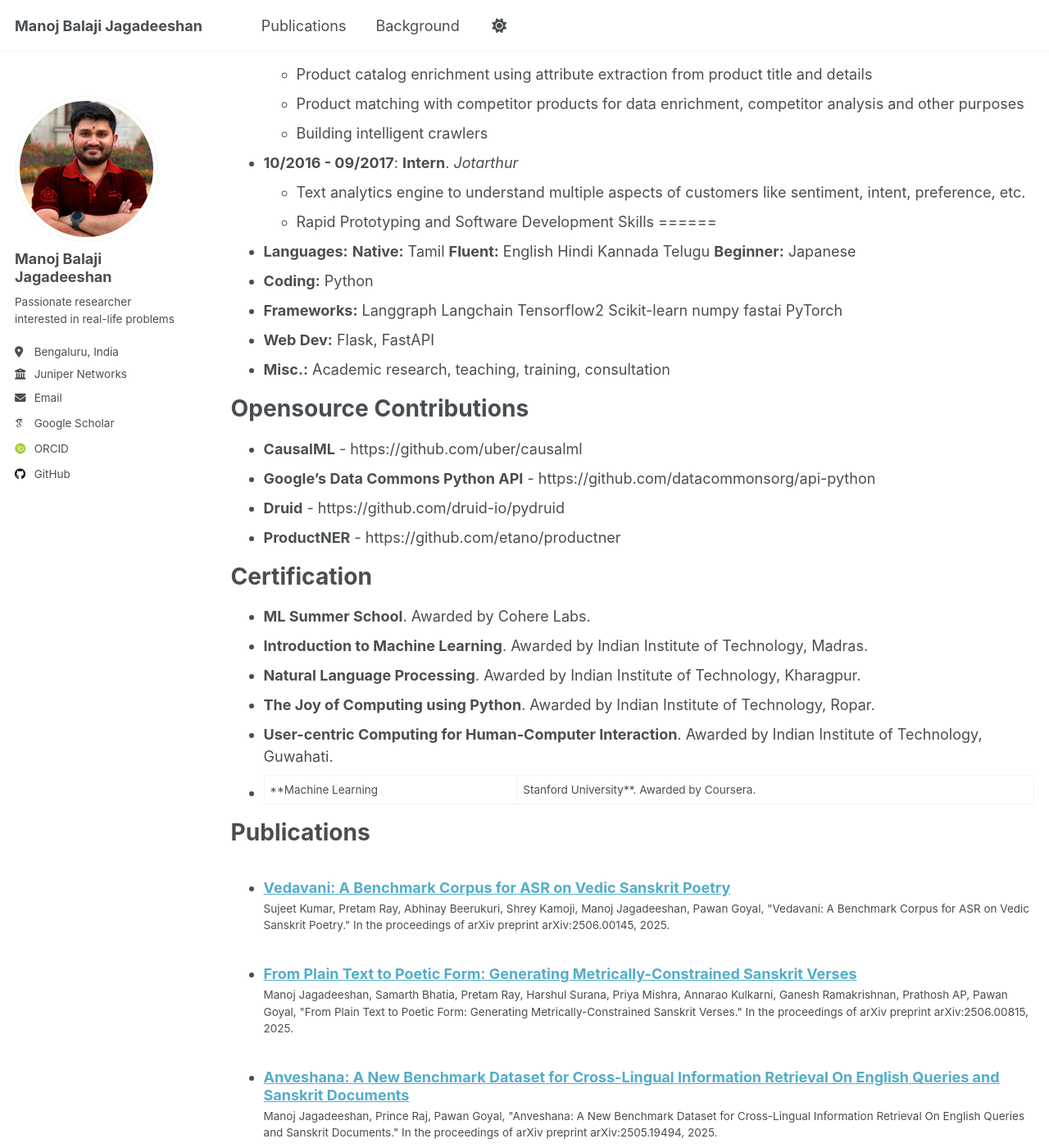
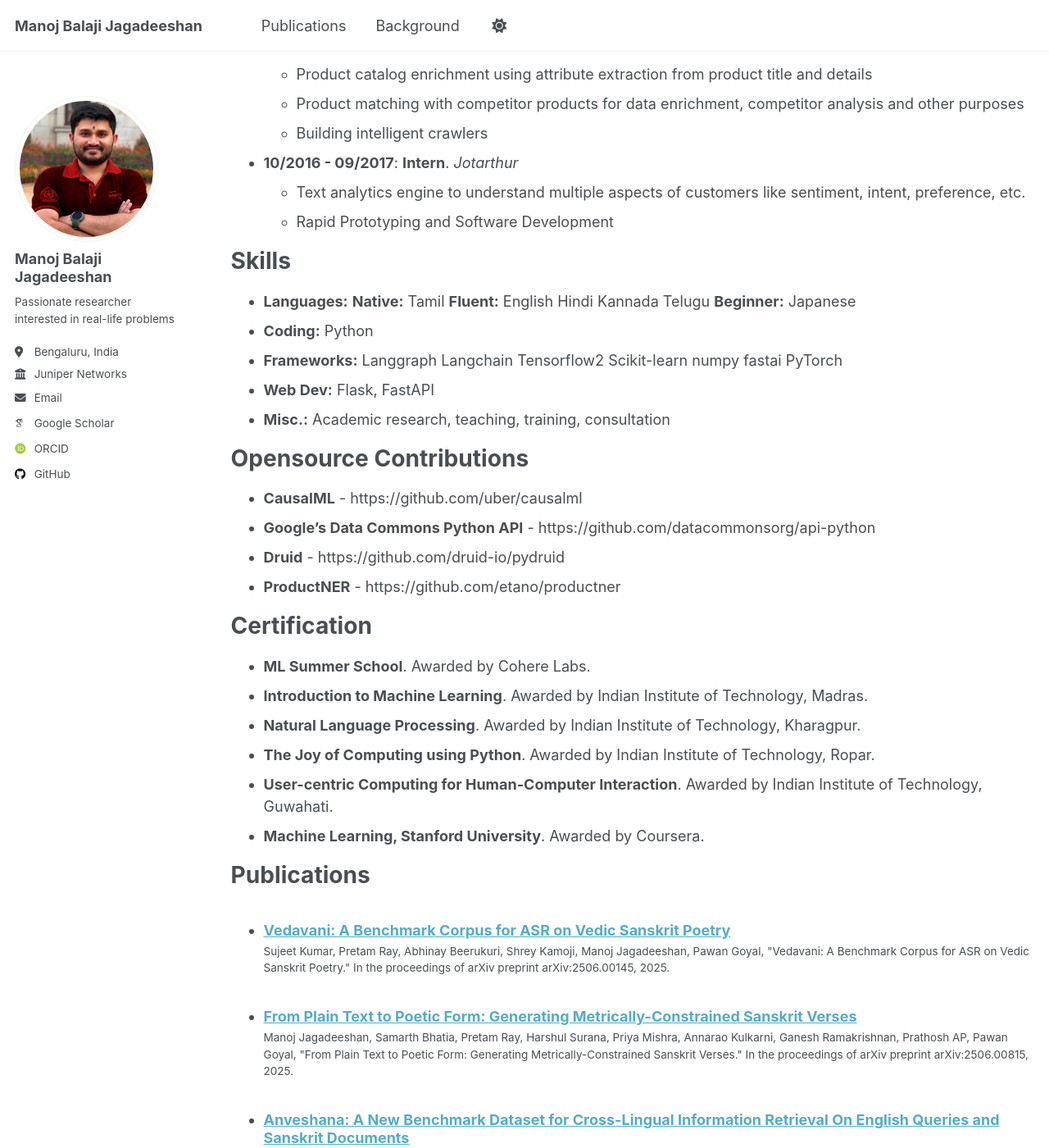
Before and after one commit to manojbalaji1/manojbalaji1.github.io, a Jekyll site: the page built from _pages/cv.md, in a window 1280 px wide and 1400 px high, scrolled down 1626 px. Shown: the whole window at 82% size. Built offline with Jekyll 4.4.1, drawn with Linux system fonts in a browser that asks for light colours; some web fonts are replaced; a script that is not in the unit is left out; part of the change alters nothing that is shown.

```diff
--- a/_config.yml
+++ b/_config.yml
@@ -79,12 +79,9 @@ author:
 
 # Publication Category - The following the list of publication categories and their headings
 publication_category:
-  books:
-    title: 'Books'
-  manuscripts:
-    title: 'Journal Articles'
-  conferences:
-    title: 'Conference Papers'
+  - ['books', {title: 'Books'}]
+  - ['manuscripts', {title: 'Journal Articles'}]
+  - ['conferences', {title: 'Conference Papers'}]
 
 # Site Settings
 teaser                   :  # filename of teaser fallback teaser image placed in /images/, .e.g. "500x300.png"
--- a/_pages/cv.md
+++ b/_pages/cv.md
@@ -51,6 +51,7 @@ Work experience
 * **10/2016 - 09/2017**: **Intern**. *Jotarthur*
   * Text analytics engine to understand multiple aspects of customers like sentiment, intent, preference, etc.
   * Rapid Prototyping and Software Development
+
 Skills
 ======
 * **Languages:** **Native:** Tamil **Fluent:** English Hindi Kannada Telugu **Beginner:** Japanese
@@ -73,7 +74,7 @@ Certification
 * **Natural Language Processing**. Awarded by Indian Institute of Technology, Kharagpur.
 * **The Joy of Computing using Python**. Awarded by Indian Institute of Technology, Ropar.
 * **User-centric Computing for Human-Computer Interaction**. Awarded by Indian Institute of Technology, Guwahati.
-* **Machine Learning|Stanford University**. Awarded by Coursera.
+* **Machine Learning, Stanford University**. Awarded by Coursera.
 
 Publications
 ======
```
